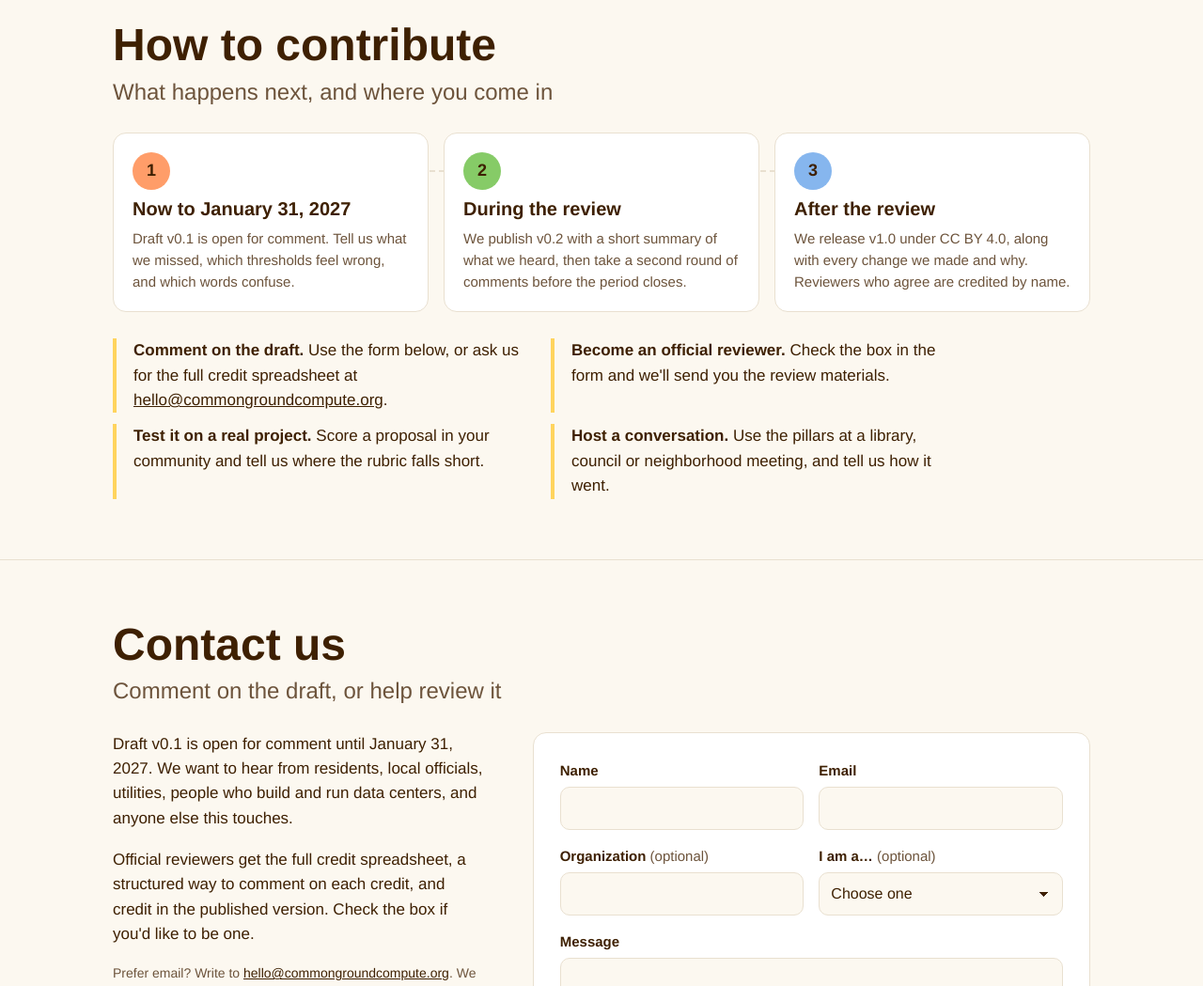
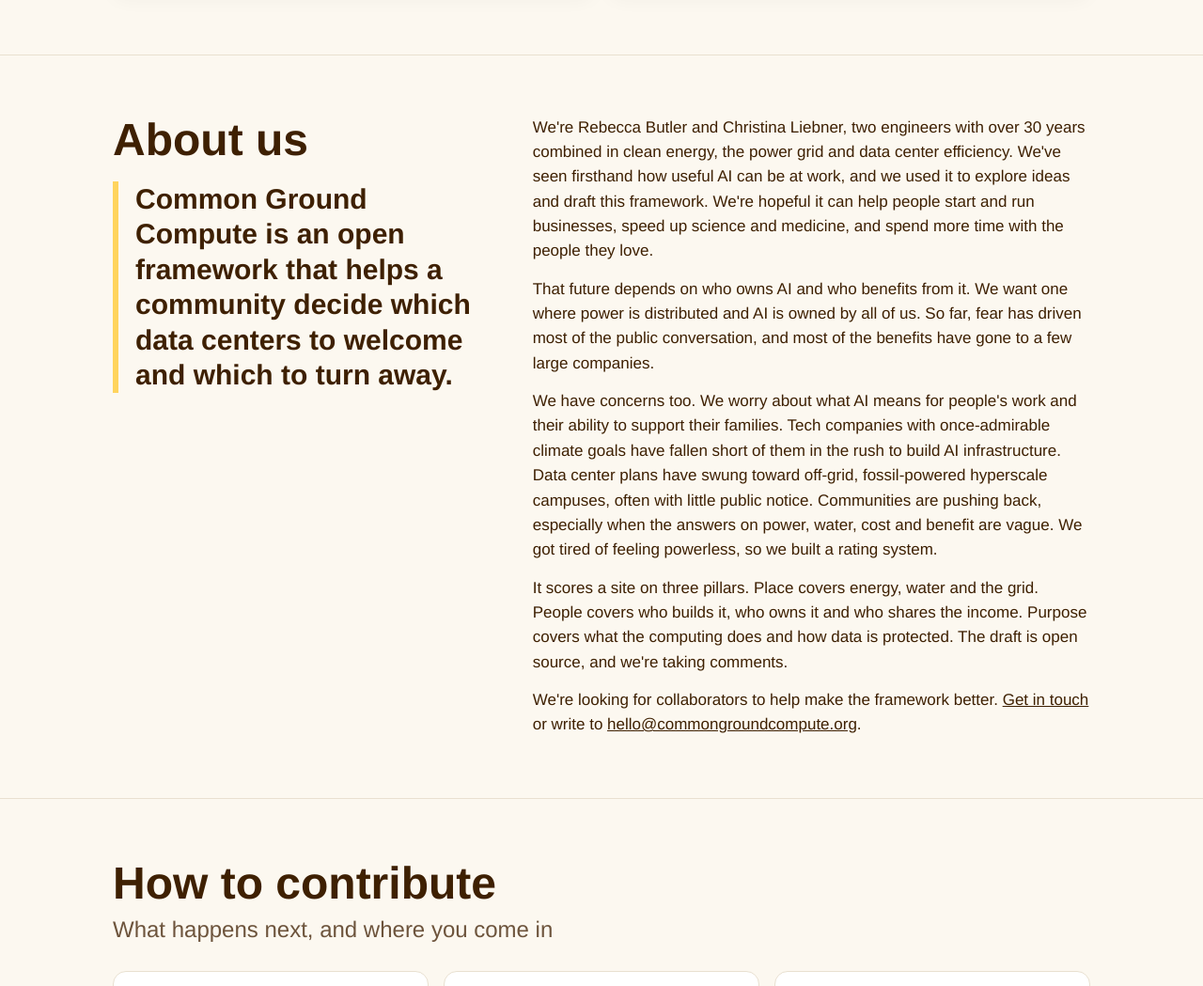
Before and after one commit to rebexcodex/commongroundcompute, a plain HTML site: page index.html in a window 1280 px wide. Shown: the part 7760-8809 px from the top of the page at 94% size. Drawn offline with Linux system fonts and the light colour scheme; a web font is replaced by a local one.

Commit message:
Add About us section and Thrive Metrics source (#1)
* Add About us section and Thrive Metrics source

Co-Authored-By: Claude Opus 5.5 <noreply@anthropic.com>
Claude-Session: https://claude.ai/code/session_0155t8oRG54jtjaWBL9DVzcK

* Update About us text with final edits

Co-Authored-By: Claude Opus 5.5 <noreply@anthropic.com>
Claude-Session: https://claude.ai/code/session_0155t8oRG54jtjaWBL9DVzcK

---------

Co-authored-by: Claude <noreply@anthropic.com>

```diff
--- a/index.html
+++ b/index.html
@@ -544,6 +544,7 @@ footer { border-top: 1px solid var(--rule); padding: 32px 0 48px; font-size: 14p
           <li><a href="https://grandiose-goshawk-617.convex.cloud/api/storage/9bd42a72-066c-46b5-908f-33baf60bf4ed">Data Center Community Impact Scorecard</a><span>Unautomated. Fifty questions that sharpen a community's requirements at the permit and design stage. We add a rating based on measured data that repeats over the life of the site.</span></li>
           <li><a href="https://www.wri.org/technical-perspectives/community-benefits-agreements-data-centers">Community benefits agreements for data centers</a><span>World Resources Institute. Guidance and a database of community benefit frameworks.</span></li>
           <li><a href="https://esd.ny.gov/communityinvestmentframework">New York Community Investment Framework</a><span>A voluntary benchmark of $1 million in community investment per megawatt.</span></li>
+          <li><a href="https://blueprintcollaborative.org/thrive-metrics/">Thrive Metrics</a><span>Blueprint Collaborative. A community-defined way to measure whether investment delivers, built on three rights: to live, to stay and belong, and to thrive.</span></li>
           <li><a href="https://www.iap2.org/">IAP2 Spectrum of Public Participation</a><span>International Association for Public Participation. Our tier names follow its levels of public influence.</span></li>
         </ul>
       </div>
@@ -580,6 +581,22 @@ footer { border-top: 1px solid var(--rule); padding: 32px 0 48px; font-size: 14p
           <li><a href="https://www.farminguk.com/news/pig-slurry-powers-ai-in-new-farm-income-venture_68807.html">Pig slurry powers AI on a farm</a><span>FarmingUK. A small, local site turning waste into compute and income.</span></li>
         </ul>
       </div>
+    </div>
+  </div>
+</section>
+
+<section id="about">
+  <div class="wrap view">
+    <div class="stack">
+      <h2>About us</h2>
+      <p class="pull">Common Ground Compute is an open framework that helps a community decide which data centers to welcome and which to turn away.</p>
+    </div>
+    <div class="body">
+      <p>We're Rebecca Butler and Christina Liebner, two engineers with over 30 years combined in clean energy, the power grid and data center efficiency. We've seen firsthand how useful AI can be at work, and we used it to explore ideas and draft this framework. We're hopeful it can help people start and run businesses, speed up science and medicine, and spend more time with the people they love.</p>
+      <p>That future depends on who owns AI and who benefits from it. We want one where power is distributed and AI is owned by all of us. So far, fear has driven most of the public conversation, and most of the benefits have gone to a few large companies.</p>
+      <p>We have concerns too. We worry about what AI means for people's work and their ability to support their families. Tech companies with once-admirable climate goals have fallen short of them in the rush to build AI infrastructure. Data center plans have swung toward off-grid, fossil-powered hyperscale campuses, often with little public notice. Communities are pushing back, especially when the answers on power, water, cost and benefit are vague. We got tired of feeling powerless, so we built a rating system.</p>
+      <p>It scores a site on three pillars. Place covers energy, water and the grid. People covers who builds it, who owns it and who shares the income. Purpose covers what the computing does and how data is protected. The draft is open source, and we're taking comments.</p>
+      <p>We're looking for collaborators to help make the framework better. <a href="#contact">Get in touch</a> or write to <a href="mailto:hello@commongroundcompute.org">hello@commongroundcompute.org</a>.</p>
     </div>
   </div>
 </section>
```
